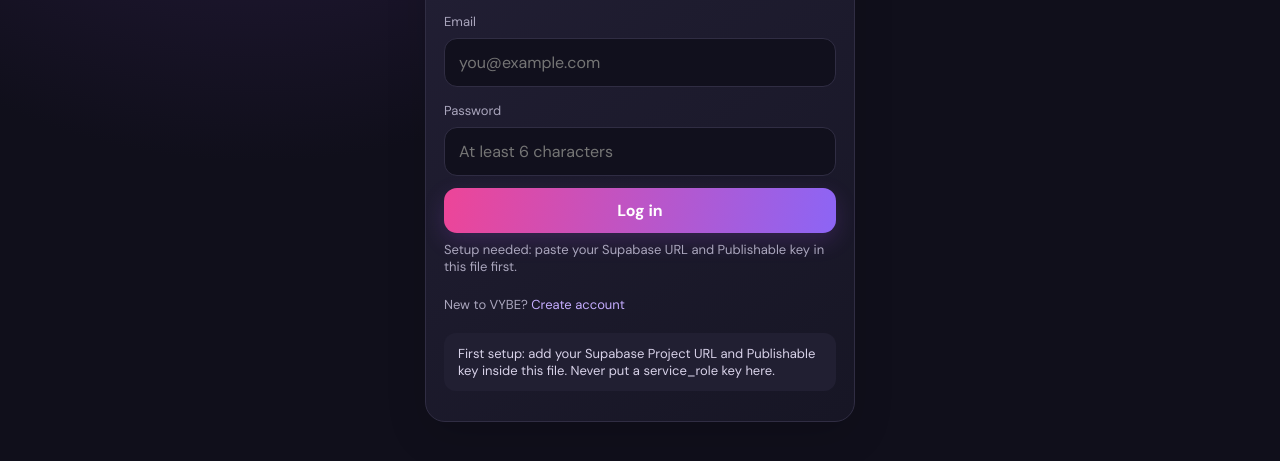
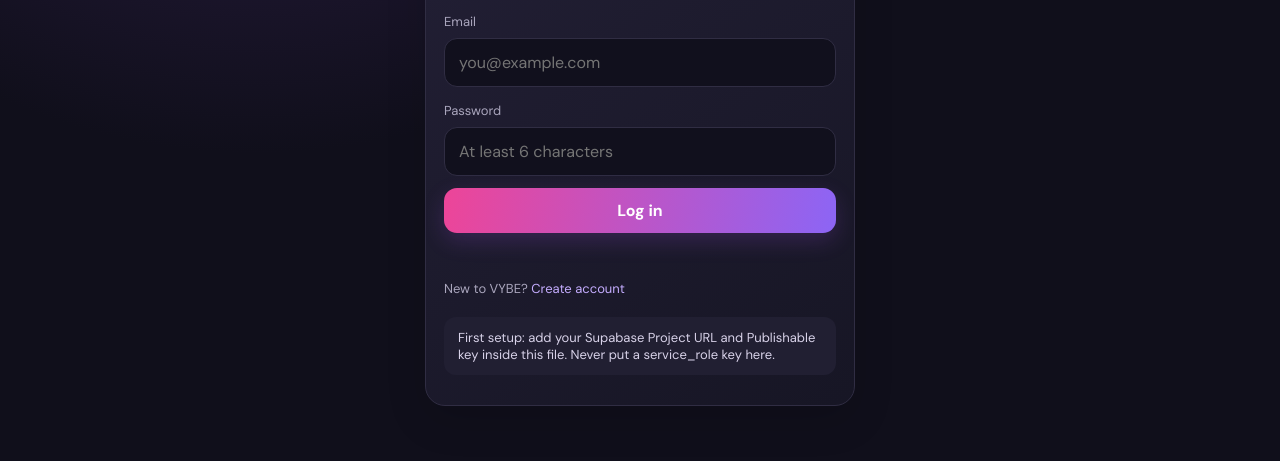
Before and after one commit to deepak01-cell/VYBE, a plain HTML site: page index.html in a window 1280 px wide. Shown: the part 293-754 px from the top of the page. Drawn offline with nearby package versions, Linux system fonts and the light colour scheme.

Commit message:
Update index.html

```diff
--- a/index.html
+++ b/index.html
@@ -109,8 +109,8 @@
    Publishable key. These are safe for a browser app when RLS is enabled.
    NEVER use the service_role / secret key here.
 ===================================================================== */
-const SUPABASE_URL = "PASTE_YOUR_SUPABASE_PROJECT_URL_HERE";
-const SUPABASE_KEY = "PASTE_YOUR_SUPABASE_PUBLISHABLE_KEY_HERE";
+const SUPABASE_URL = "https://lbcbooasbxzwctgrthnx.supabase.co";
+const SUPABASE_KEY = "sb_publishable_Jf3msEogoPWZ1cd_Yhb7_w_rm5CqDdg";
 
 const $ = (id) => document.getElementById(id);
 const hasConfig = SUPABASE_URL.startsWith("https://") && !SUPABASE_KEY.includes("PASTE_");
```
